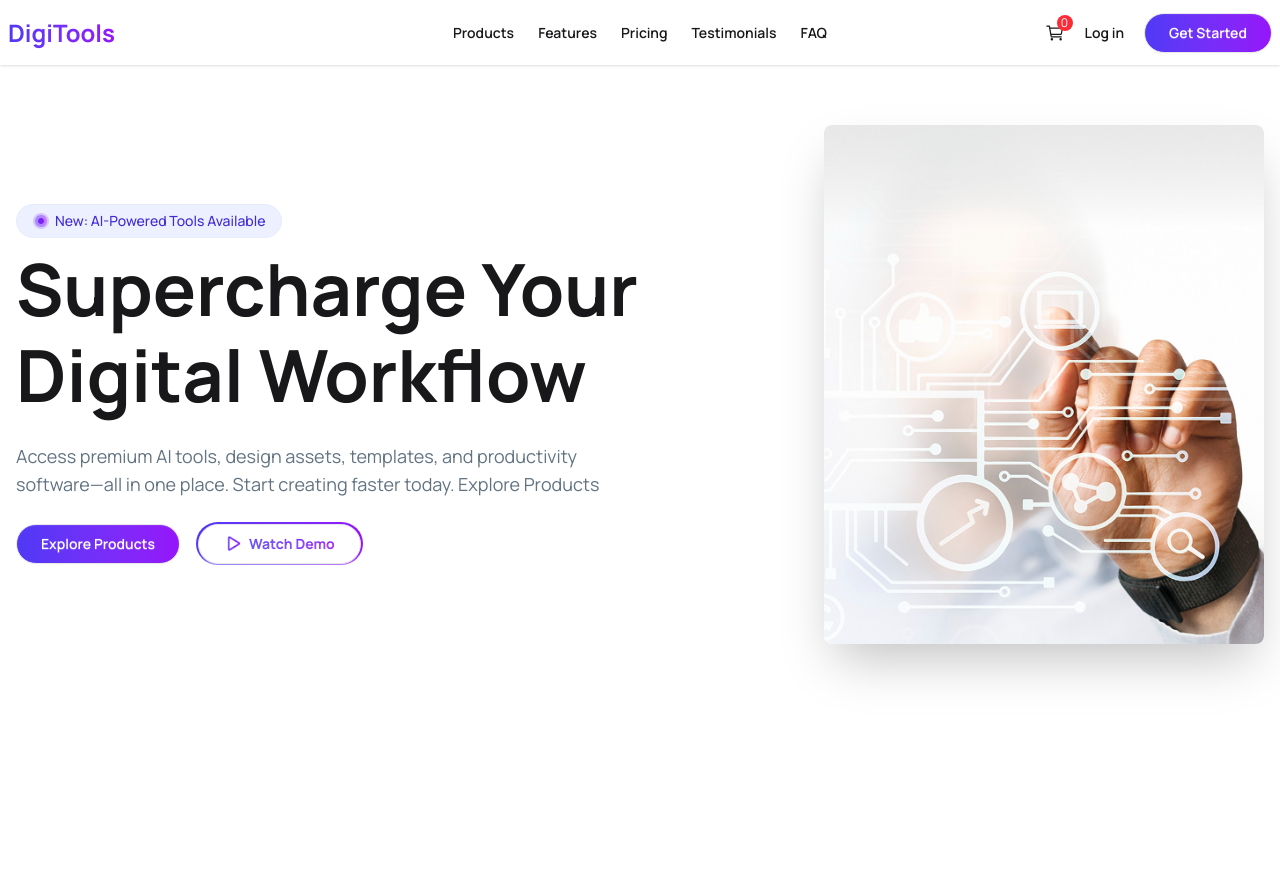
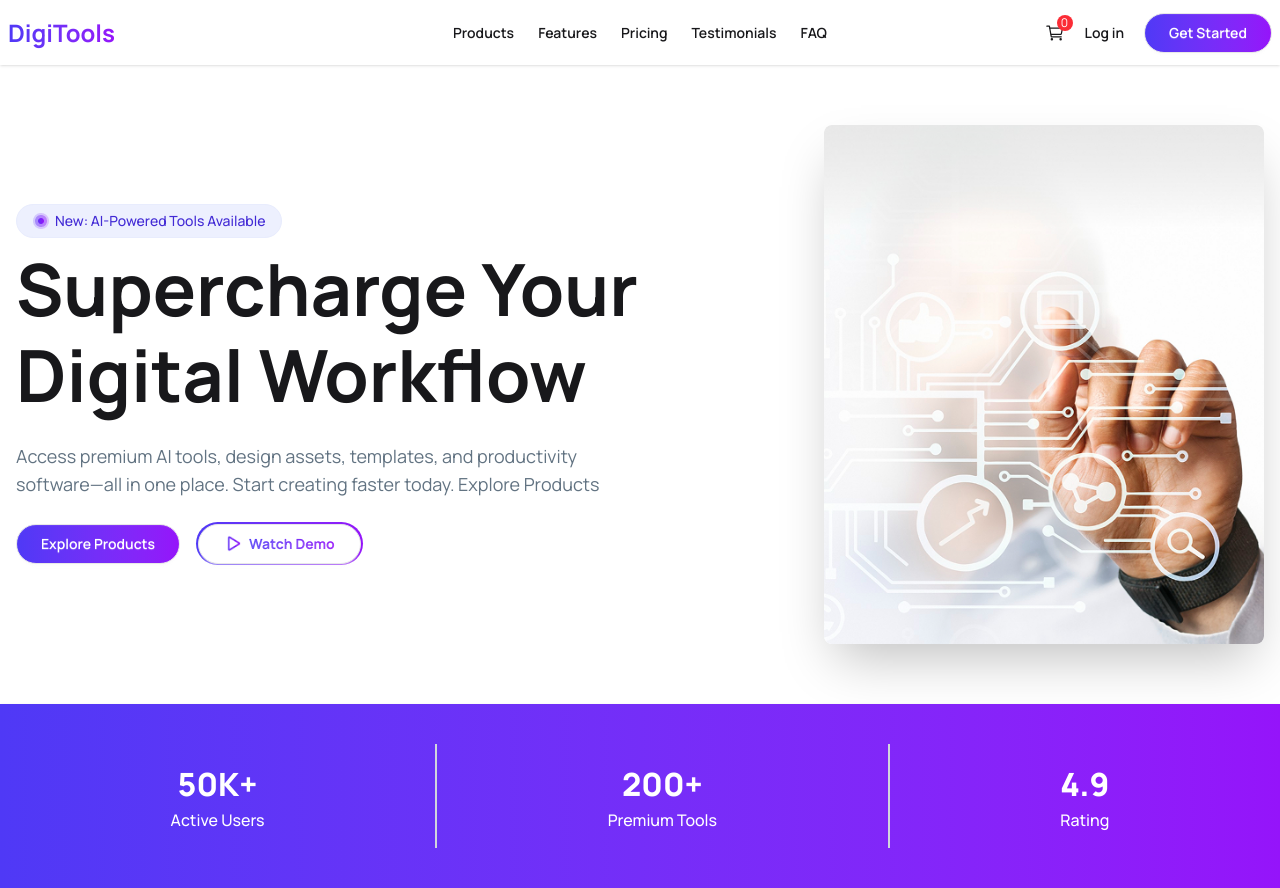
Before and after one commit to Morshedul-developer/digitools-platform, a React (Vite) app: page / in a window 1280 px wide. Before the commit the page ends 800 px from the top, so only its background shows below. Built offline with nearby package versions, Linux system fonts and the light colour scheme.

Commit message:
made the status section

```diff
--- a/src/App.jsx
+++ b/src/App.jsx
@@ -1,6 +1,7 @@
 import './App.css'
 import Banner from './components/Banner/Banner'
 import Navbar from './components/Navbar/Navbar'
+import Status from './components/Status/Status'
 
 function App() {
 
@@ -8,6 +9,7 @@ function App() {
     <>
       <Navbar />
       <Banner/>
+      <Status/>
     </>
   )
 }
--- /dev/null
+++ b/src/components/Status/Status.jsx
@@ -0,0 +1,22 @@
+const Status = () => {
+  return (
+    <div className="stats py-10 shadow w-full bg-linear-to-r from-[#4F39F6] to-[#9514FA] rounded-none text-white text-center">
+      <div className="stat place-items-center border-r-2 border-gray-300">
+        <div className="stat-value">50K+</div>
+        <div className="font-medium">Active Users</div>
+      </div>
+
+      <div className="stat place-items-center border-r-2 border-gray-300">
+        <div className="stat-value">200+</div>
+        <div className="font-medium">Premium Tools</div>
+      </div>
+
+      <div className="stat place-items-center">
+        <div className="stat-value">4.9</div>
+        <div className="font-medium">Rating</div>
+      </div>
+    </div>
+  );
+};
+
+export default Status;
```
